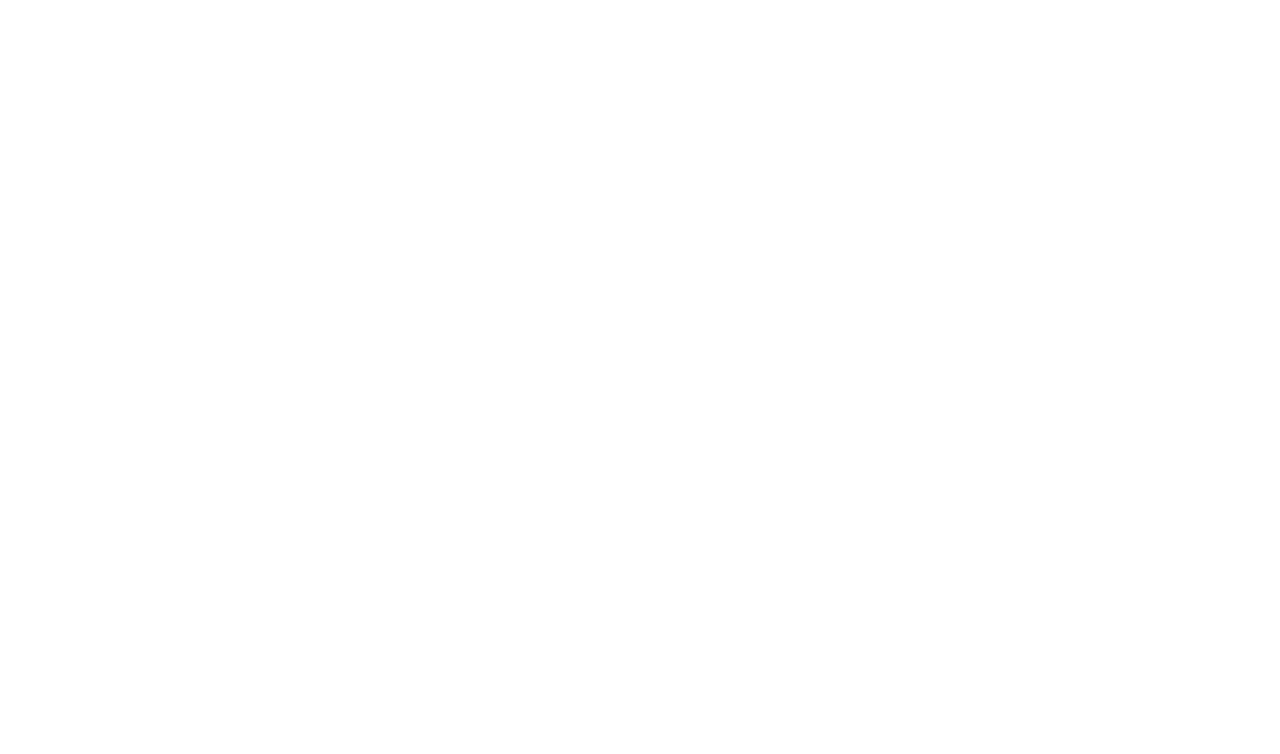
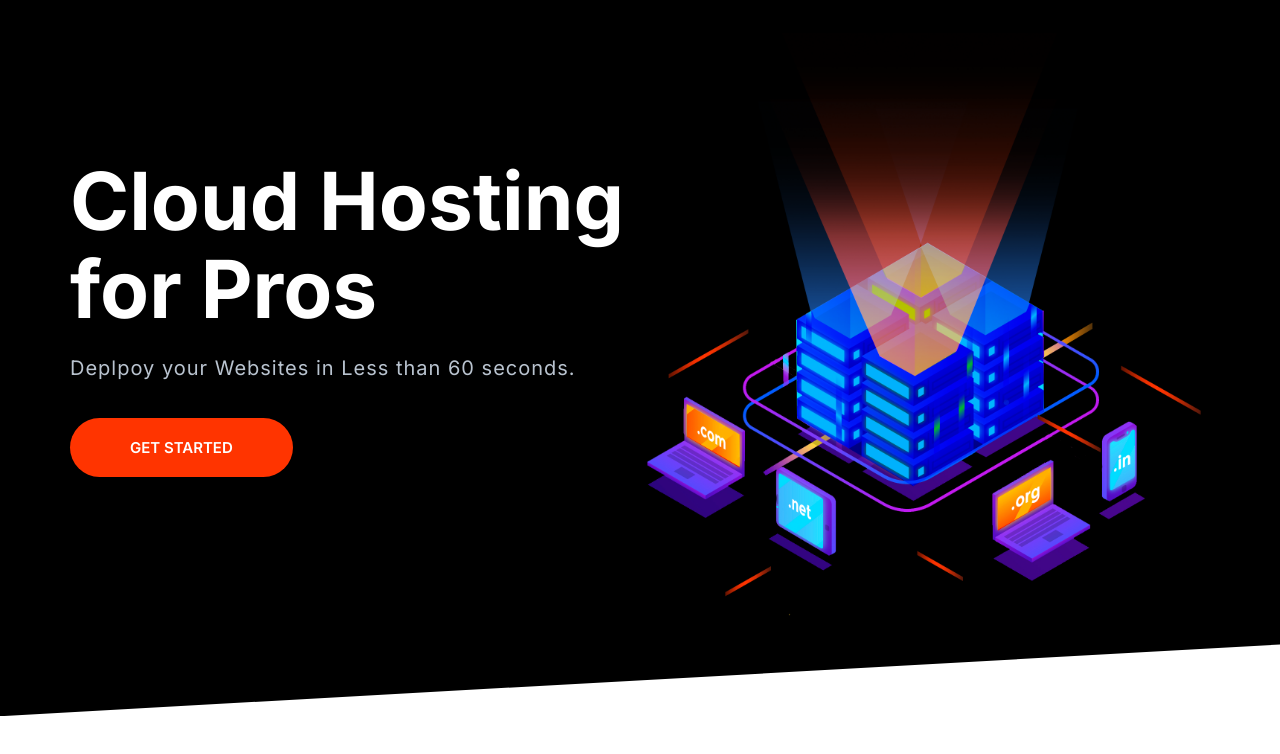
Before and after one commit to mohithog/codify, a plain HTML site: page index.html in a window 1280 px wide. Drawn offline with Linux system fonts and the light colour scheme.

Commit message:
build a hero component

```diff
--- a/css/styles.css
+++ b/css/styles.css
@@ -26,6 +26,7 @@ body{
 h1,h2,h3{
     color: var(--color-headings);
     margin-bottom: 1rem;
+    line-height: 1.1;
 }
 h1{
     font-size: 7rem;
@@ -196,7 +197,7 @@ a{
 
 .btn--accent{
     background: var(--color-accent);
-    color: fff;
+    color: #fff;
 }
 .btn--accent:hover{
     background: #ec3000;
@@ -456,7 +457,6 @@ input{
 .callout .btn{
     justify-self: center;
     align-self: center;
-    color: #fff;
 }
 .callout__content{
     text-align: center;
@@ -588,3 +588,26 @@ input{
         border: 0;
     }
 }
+
+/*         Hero        */
+.hero{
+    clip-path: polygon(0% 0% ,100% 0% , 100% 90% , 0% 100%  );
+}
+.hero__tagline{
+    font-size: 2rem;
+    color: #b9c3cf;
+    letter-spacing: 1px;
+    margin: 2rem 0 5rem;
+}
+.hero__image{
+    width: 100%;
+}
+@media screen and (min-width: 768px) {
+    .hero{
+        padding-top: 0;
+    }
+    .hero__content{
+        text-align: left;
+        align-self: center;
+    }
+}
--- a/index.html
+++ b/index.html
@@ -14,6 +14,15 @@
     <link rel="stylesheet" href="css/styles.css" />
   </head>
   <body>
-
+    <section class="block block--dark block--skewed-left hero">
+      <div class="container grid grid--1x2">
+        <header class="block__header hero__content">
+          <h1 class="block__heading">Cloud Hosting for Pros</h1>
+          <p class="hero__tagline">Deplpoy your Websites in Less than 60 seconds.</p>
+          <a href="" class="btn btn--accent btn--stretched hero__btn">Get Started</a>
+        </header>
+        <img class="hero__image" src="images/banner.png" alt="">
+      </div>
+    </section>
   </body>
 </html>
```
